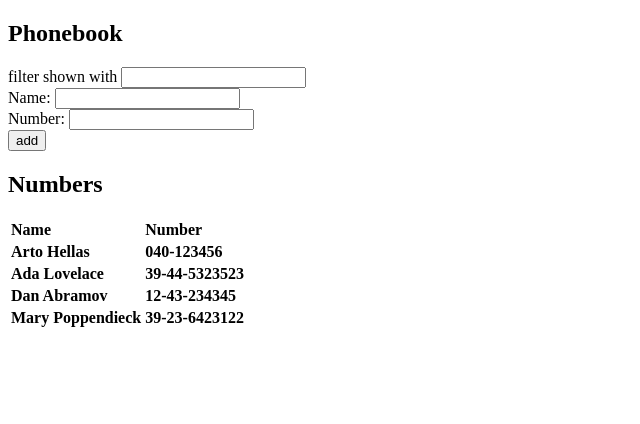
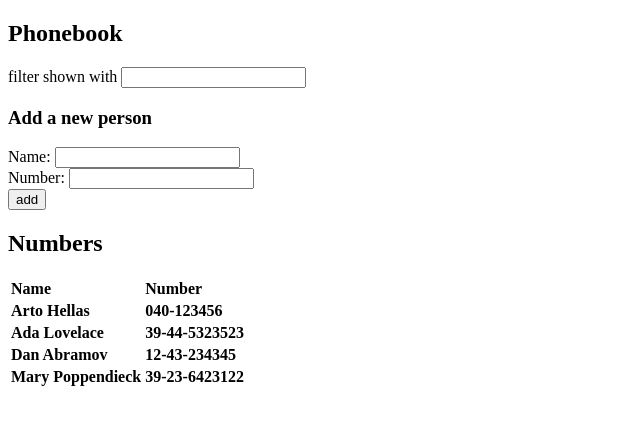
Before and after one commit to areizas/fullstack-open-course-exercises, a React (Create React App) app in the folder part2/3-phonebook/: page / in a window 1280 px wide. Shown: the top 424 px of the page, without its empty margins (0-640 px from the left). Built offline with nearby package versions, Linux system fonts and the light colour scheme.

Commit message:
Ex 2.10: Refactor Component names

```diff
--- a/part2/3-phonebook/src/components/AddPersonForm.js
+++ b/part2/3-phonebook/src/components/PersonForm.js
@@ -1,6 +1,6 @@
 import React, {useState} from "react";
 
-const AddPersonForm = ({persons, setPersons}) => {
+const PersonForm = ({persons, setPersons}) => {
 
     const [newName, setNewName] = useState('')
     const [newNumber, setNewNumber] = useState('')
@@ -46,4 +46,4 @@ const AddPersonForm = ({persons, setPersons}) => {
     )
 }
 
-export default AddPersonForm
+export default PersonForm
--- a/part2/3-phonebook/src/components/Numbers.js
+++ b/part2/3-phonebook/src/components/Persons.js
@@ -1,7 +1,7 @@
 import React from "react";
 import Person from "./Person";
 
-const Numbers = ({persons}) => {
+const Persons = ({persons}) => {
     return (
         <div>
             <h2>Numbers</h2>
@@ -18,4 +18,4 @@ const Numbers = ({persons}) => {
     )
 }
 
-export default Numbers
+export default Persons
--- a/part2/3-phonebook/src/components/Phonebook.js
+++ b/part2/3-phonebook/src/components/Phonebook.js
@@ -1,6 +1,6 @@
 import React, {useState} from "react";
-import Numbers from "./Numbers";
-import AddPersonForm from "./AddPersonForm";
+import Persons from "./Persons";
+import PersonForm from "./PersonForm";
 
 const PhoneBook = ({initialPersons}) => {
 
@@ -18,8 +18,9 @@ const PhoneBook = ({initialPersons}) => {
             <div>
                 filter shown with <input value={filter} onChange={handleOnChangeFilter}/>
             </div>
-            <AddPersonForm persons={persons} setPersons={setPersons}/>
-            <Numbers persons={personToShow}/>
+            <h3>Add a new person</h3>
+            <PersonForm persons={persons} setPersons={setPersons}/>
+            <Persons persons={personToShow}/>
         </div>
     )
 }
```
